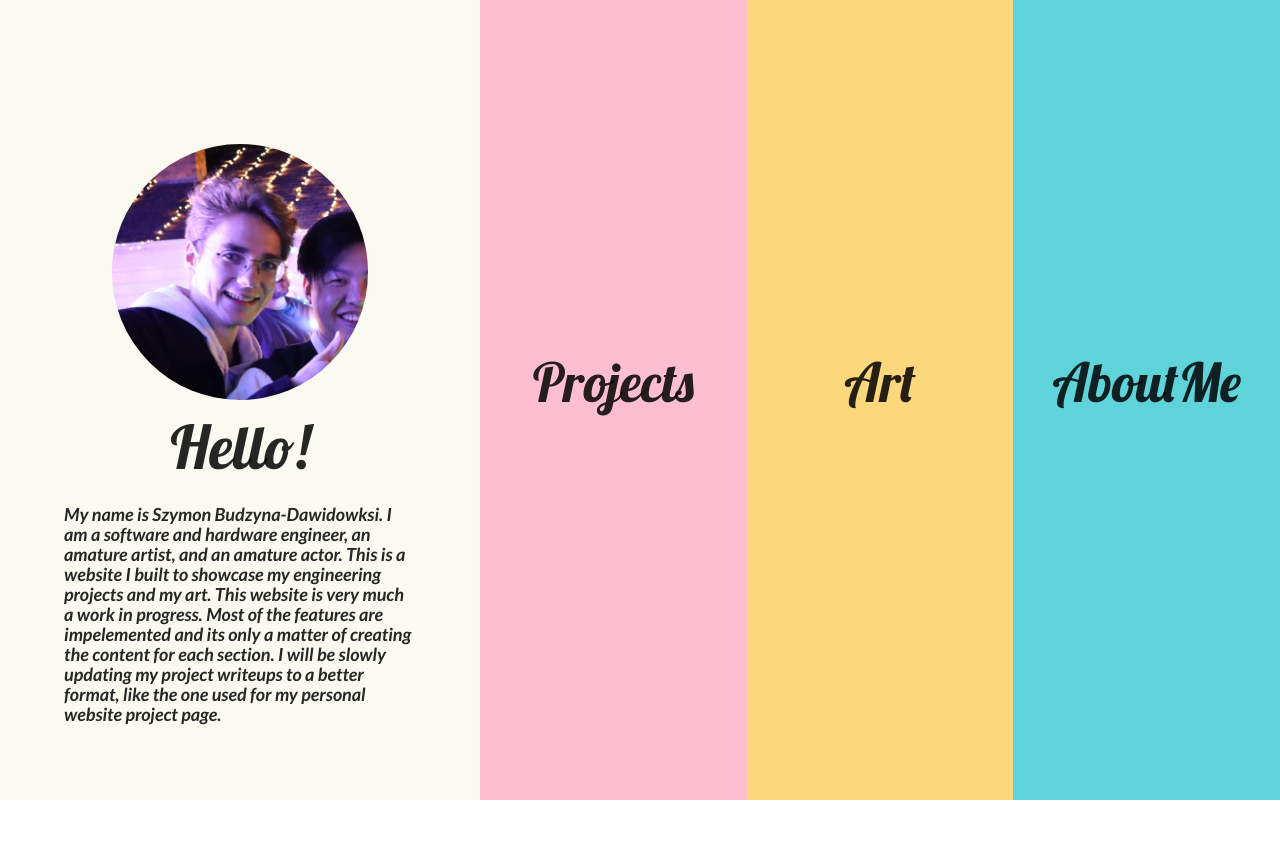
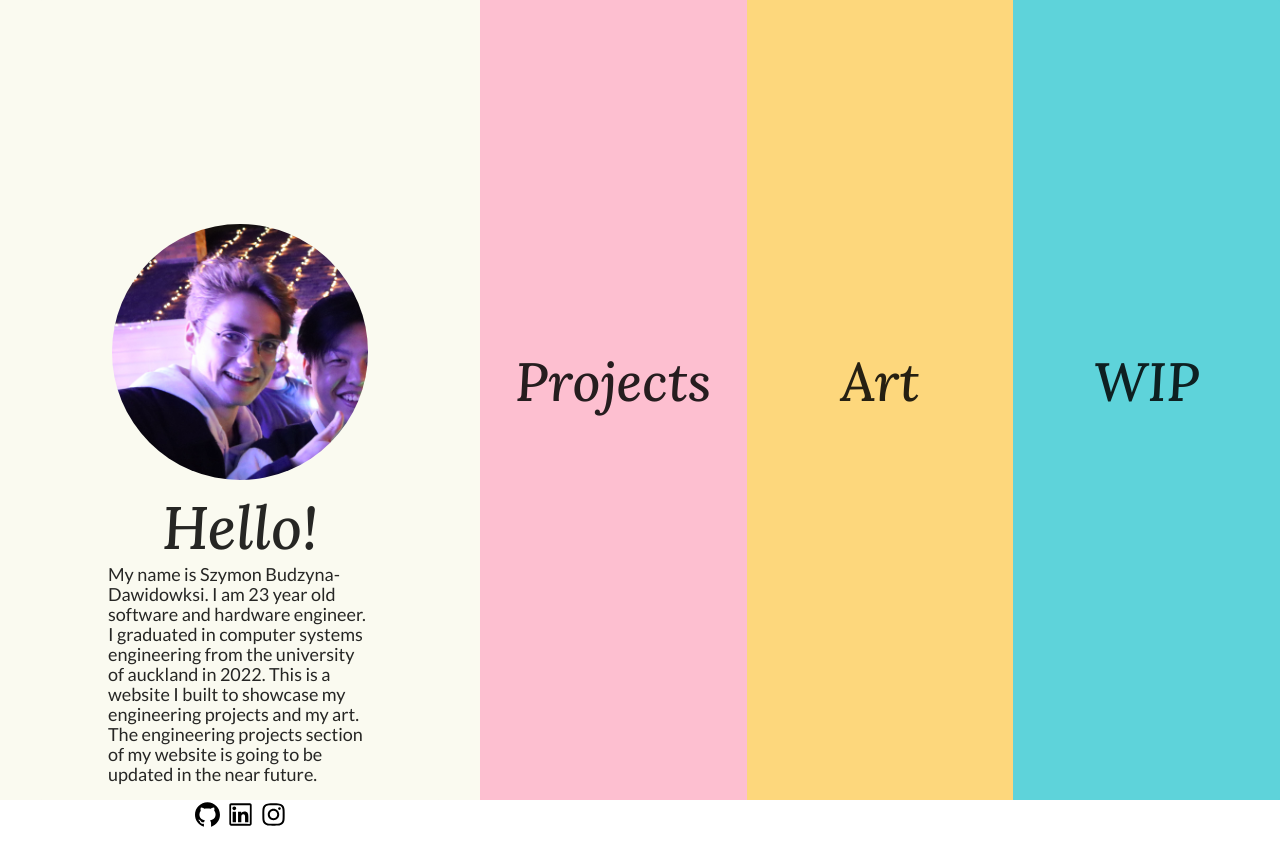
Before and after one commit to SzymonDawi/PersonalWebsite, a React (Create React App) app: page / in a window 1280 px wide. Before the commit the page ends 800 px from the top, so only its background shows below. Built offline with nearby package versions, Linux system fonts and the light colour scheme.

Commit message:
General cleanup

```diff
--- a/src/App.css
+++ b/src/App.css
@@ -1,6 +1,6 @@
 @import '~antd/dist/antd.css';
-@import url('https://fonts.googleapis.com/css2?family=Lato:ital,wght@1,700&display=swap');
-@import url('https://fonts.googleapis.com/css2?family=Lobster&display=swap');
+@import url('https://fonts.googleapis.com/css2?family=Lato:wght@300;400&display=swap');
+@import url('https://fonts.googleapis.com/css2?family=Lora:ital,wght@1,500&display=swap');
 
 .App {
   text-align: center;
@@ -30,18 +30,18 @@
 }
 
 .App-greating{
-  font-family:'Lobster';
+  font-family:'Lora';
   font-size: 60px;
 }
 
 .Title{
-  font-family:'Lobster';
+  font-family:'Lora';
   font-size: 54px;
 
 }
 
 .SubHeading{
-  font-family:'Lobster';
+  font-family:'Lora';
   font-size: 32px;
 }
 
@@ -59,6 +59,7 @@
   font-family: 'Lato';
   font-size: 18px;
   line-height: 20px;
+  font-weight: normal;
   text-align: left;
 }
 
@@ -76,7 +77,7 @@
 }
 
 .App-link {
-  color: #61dafb;
+  color: #000000;
 }
 
 .scrollhost::-webkit-scrollbar {
--- a/src/App.js
+++ b/src/App.js
@@ -9,7 +9,6 @@ import Greating from "./Components/Greating";
 import Art from "./Components/Art";
 import AboutMe from "./Components/AboutMe";
 import PersonalSite from "./Components/PersonalSite";
-import JobRedirect from "./Components/JobRedirect";
 
 class App extends Component{
   constructor(props) {
@@ -43,19 +42,13 @@ class App extends Component{
               <Art BackgroundColour={this.state.ColColour.col} AccentColour={this.state.ColColour.col2}></Art>
             </Route>
 
-                <Route path="/aboutme">
-                  <AboutMe BackgroundColour={this.state.ColColour.col3}></AboutMe>
-                </Route>
+            {/* <Route path="/aboutme">
+              <AboutMe BackgroundColour={this.state.ColColour.col} AccentColour={this.state.ColColour.col3}></AboutMe>
+            </Route> */}
 
             <Route path="/projects/personalwebsite">
               <PersonalSite BackgroundColour={this.state.ColColour.col} AccentColour={this.state.ColColour.col1}></PersonalSite>
             </Route>
-
-                {this.state.JobLinks.map((link) => (
-                  <Route exact path={link}>
-                    <JobRedirect Link={link} linkVisited={this.linkVisited}></JobRedirect>
-                  </Route>
-                ))}
 
             <Route exact path="/">
               <Row style={{height: "100vh"}} >
@@ -74,7 +67,6 @@ class App extends Component{
                                 BackgroundColour={this.state.ColColour.col1}
                                 Title="Projects"
                                 >
-
                             </Pillar>
                         </NavLink>
                     </Col>
@@ -93,16 +85,12 @@ class App extends Component{
                     </Col>
 
                     <Col span={this.state.ColSize.col3} style={{backgroundColor: this.state.ColColour.col3}}>
-                          <NavLink
-                              to="/aboutme"
-                              activeClassName="selected">
                       <Pillar
                           ChangeSize={this.changeColSize}
                           Id={2}
                           BackgroundColour={this.state.ColColour.col3}
-                                  Title="AboutMe">
+                          Title="WIP">
                       </Pillar>
-                          </NavLink>
                     </Col>
                   </Row>
                 </Col>
@@ -110,7 +98,6 @@ class App extends Component{
             </Route>
           </Switch>
         </Router>
-
       </div>
     );
   }
--- a/src/Components/AboutMe/AboutMe.js
+++ b/src/Components/AboutMe/AboutMe.js
@@ -1,5 +1,7 @@
 import React, { Component } from 'react';
-import { Card, Col, Row } from 'antd';
+import {Col, Row } from 'antd';
+
+import Title from '../Title/Title';
 
 class AboutMe extends Component{
     constructor(props) {
@@ -7,12 +9,28 @@ class AboutMe extends Component{
 
       }
 
-
     render(){
         return(
-            <Row style={{height: "100vh", backgroundColor: this.props.BackgroundColor}} >
-            <p className="SubHeading-Lato">WIP page</p>
-            </Row>
+            <div>
+                <Row style={{height: "100vh"}} >
+                    <Col span={24}>
+                        <Title colour={this.props.AccentColour} title="About Me" backUrl="/" />
+
+                        <Row justify="center">
+                            <Col span={18} style={{backgroundColor: this.props.BackgroundColour, width: "100%", height:"100%", borderRadius: "25px", border: "5px solid " + this.props.AccentColour, marginTop: "25px"}}>
+
+                            </Col>
+                        </Row>
+
+                        {/* <Row justify="center"  style={{backgroundColor: this.props.BackgroundColour, paddingBottom:"50px"}}>
+                            <Col xxl={{span:12}} xl={{span:18}} lg={{span: 18}} md={{span: 12}} sm={{span: 8}} xs={{span: 8}}>
+
+
+                            </Col>
+                        </Row> */}
+                    </Col>
+                </Row>
+        </div>
         );
     }
 }
--- a/src/Components/GitRepo/GitRepo.js
+++ b/src/Components/GitRepo/GitRepo.js
@@ -2,7 +2,7 @@ import React, { Component } from 'react';
 import {Octokit} from '@octokit/rest';
 import {decode} from 'base-64';
 import ReactMarkdown from 'react-markdown';
-import { Card, Col, Row, Button, } from 'antd';
+import {Col, Row} from 'antd';
 import {Tree} from 'antd';
 import { Skeleton } from 'antd';
 import SyntaxHighlighter from 'react-syntax-highlighter';
--- a/src/Components/Greating/Greating.js
+++ b/src/Components/Greating/Greating.js
@@ -1,5 +1,6 @@
 import React, { Component } from 'react';
-import {Col, Row, Card, Avatar} from 'antd';
+import {Col, Row, Card, Avatar, Space} from 'antd';
+import {GithubOutlined, LinkedinOutlined, InstagramOutlined} from '@ant-design/icons';
 
 class Greating extends Component{
     constructor(props) {
@@ -9,7 +10,6 @@ class Greating extends Component{
 
     render(){
         return(
-
             <Row justify="center">
                 <Col span={20}>
                     <Card
@@ -18,17 +18,34 @@ class Greating extends Component{
                         style={{
                             height: "100vh",
                             backgroundColor: "#FAFAF0",
-                            paddingTop: "15vh",
+                            paddingTop: "25vh",
                         }}
                         >
                         <Avatar size={256} src="/img/IMG_0939.JPG"></Avatar>
                         <p className="App-greating"> Hello! </p>
-                        <p className="P-Lato" style={{marginTop:"-50px"}}>
-                            My name is Szymon Budzyna-Dawidowksi. I am a software and hardware engineer, an amature artist, and an amature actor.
-                            This is a website I built to showcase my engineering projects and my art. This website is very much a work in progress.
-                            Most of the features are impelemented and its only a matter of creating the content for each section.
-                            I will be slowly updating my project writeups to a better format, like the one used for my personal website project page.
-                        </p>
+                        <Row justify="center">
+                            <Col lg={{span: 18}} md={{span: 12}} xs={{span: 0}}>
+                                <p className="P-Lato" style={{marginTop:"-70px"}}>
+                                    My name is Szymon Budzyna-Dawidowksi. I am 23 year old software and hardware engineer.
+                                    I graduated in computer systems engineering from the university of auckland in 2022.
+                                    This is a website I built to showcase my engineering projects and my art.
+                                    The engineering projects section of my website is going to be updated in the near future.
+                                </p>
+                            </Col>
+                        </Row>
+                        <Row justify="center">
+                            <Space>
+                                <a class="App-link" href="https://github.com/SzymonDawi">
+                                    <GithubOutlined style={{fontSize: "25px"}}/>
+                                </a>
+                                <a class="App-link" href="https://www.linkedin.com/in/szymon-dawidowski/">
+                                    <LinkedinOutlined style={{fontSize: "25px"}}/>
+                                </a>
+                                <a class="App-link" href="https://www.instagram.com/drawidowski/">
+                                    <InstagramOutlined style={{fontSize: "25px"}}/>
+                                </a>
+                            </Space>
+                        </Row>
                     </Card>
                 </Col>
             </Row>
--- a/src/Components/PersonalSite/PersonalSite.js
+++ b/src/Components/PersonalSite/PersonalSite.js
@@ -1,8 +1,5 @@
 import React, { Component } from 'react';
-import { Card, Col, Row, Button, } from 'antd';
-import { LeftOutlined } from '@ant-design/icons';
-import { Table, Tag, Space } from 'antd';
-import {Link} from 'react-scroll'
+import {Col, Row,} from 'antd';
 
 import GitRepo from '../GitRepo';
 import Title from '../Title/Title';
@@ -28,7 +25,7 @@ class PersonalSite extends Component{
             <div>
                 <Row>
                     <Col span={24}>
-                        <Title colour={this.props.AccentColour} title="Projects" backUrl="/#/projects"/>
+                        <Title colour={this.props.AccentColour} title="Personal Website" backUrl="/#/projects"/>
 
                         <Row align="middle" justify="center" style={{backgroundColor: this.props.BackgroundColour}}>
 
--- a/src/Components/Projects/Projects.js
+++ b/src/Components/Projects/Projects.js
@@ -1,6 +1,5 @@
 import React, { Component } from 'react';
 import { Card, Col, Row, Button, } from 'antd';
-import { LeftOutlined } from '@ant-design/icons';
 import { Redirect } from 'react-router-dom';
 
 import Title from '../Title/Title';
@@ -14,7 +13,7 @@ class Projects extends Component{
                 {
                     Name: "Personal Website",
                     Path: "/projects/personalwebsite",
-                    Description: "How I designed and built this website, to showcase my art and projects. Using ReactJS I implemented the functionality that I needed.",
+                    Description: "I designed and built this website to showcase my engineering projects and art. In the project I learned how to design in figma and imporoved on my ReactJS skills. This project is mostly finished there are some minor improvements that I will be making in the future." ,// "How I designed and built this website, to showcase my art and projects. Using ReactJS I implemented the functionality that I needed.",
                     ImgPath: "/Img/ProjectImg/website_on_laptop.png",
                     Redirect: false,
                     Id: "0",
@@ -53,7 +52,7 @@ class Projects extends Component{
                                                 <Row>
                                                     <Col span={16}>
                                                     <p className="SubHeading"> {Src.Name}</p>
-                                                    <p>
+                                                    <p className="P-Lato">
                                                         {Src.Description}
                                                     </p>
 
```
Also changed, not shown: src/Components/Art/Art.js (+4 -15 lines). Lines whose indentation alone changed are shown as unchanged.
